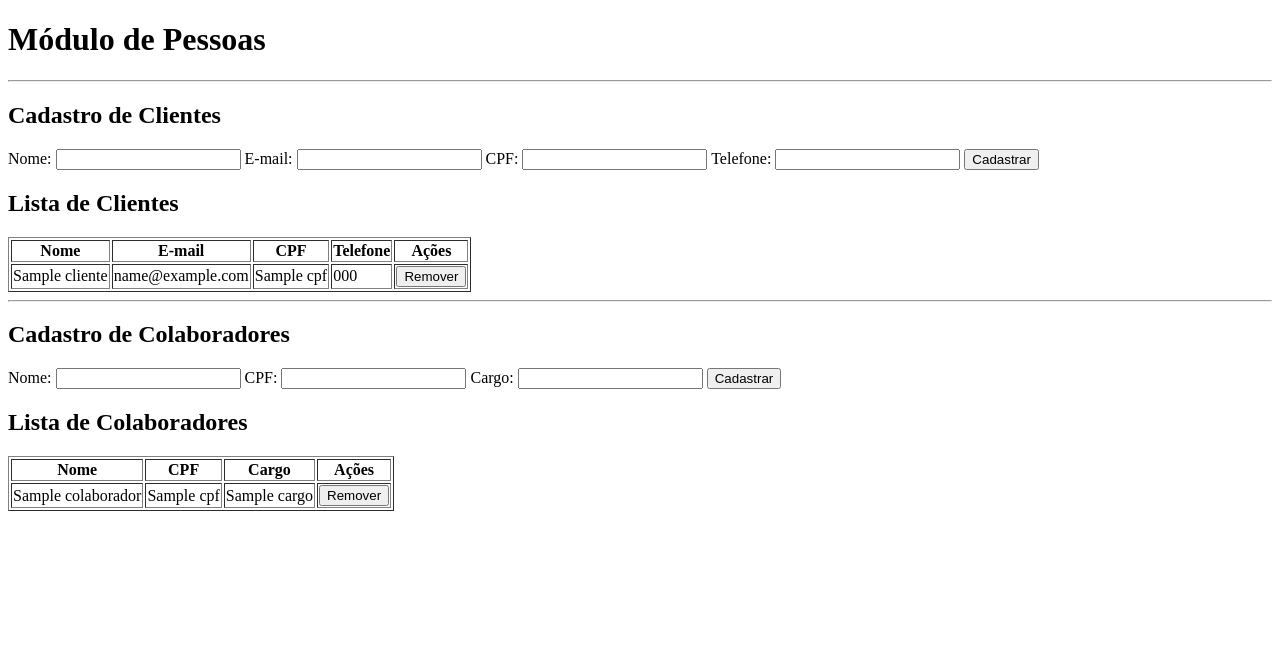
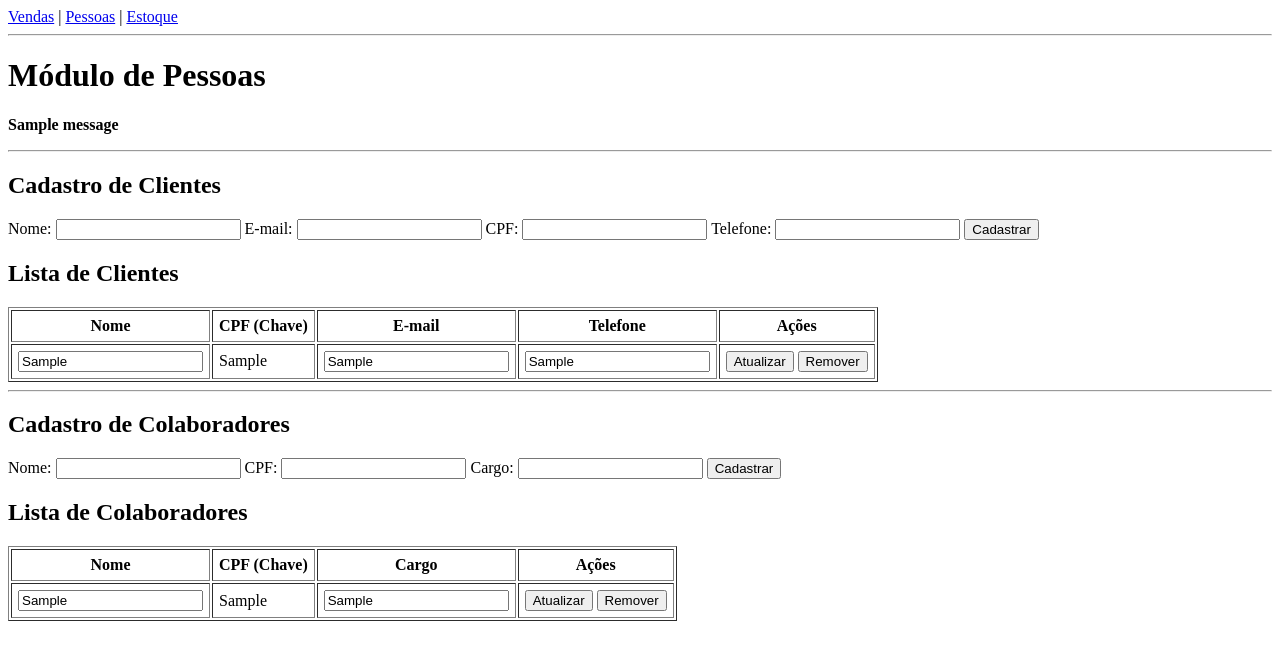
Before and after one commit to VexVinny/AuraMotors, a Django app: template core/templates/pessoas.html in a window 1280 px wide. Shown: the top 660 px of the page. Run offline with Django 5.2, Linux system fonts and the light colour scheme; the template is opened without the code that fills it: most values are stand-ins (such as "Sample title", 1, 10 or a date in 2020); one stand-in notice (Sample message) is shown; parts of the project's set-up code (start-up, migrations or seed data) failed here and were passed over.

Commit message:
Alterações menores relacionando a recepção de valores para tuplos

```diff
--- a/core/templates/pessoas.html
+++ b/core/templates/pessoas.html
@@ -1,4 +1,3 @@
-
 <!DOCTYPE html>
 <html lang="pt-br">
 <head>
@@ -6,38 +5,39 @@
     <title>Aura Motors - Pessoas</title>
 </head>
 <body>
+    <nav>
+        <a href="{% url 'vendas' %}">Vendas</a> |
+        <a href="{% url 'pessoas' %}">Pessoas</a> |
+        <a href="{% url 'estoque' %}">Estoque</a>
+    </nav>
+    <hr>
     <h1>Módulo de Pessoas</h1>
-    <hr>
+
+    {% if messages %}
+        {% for message in messages %}
+            <p><strong>{{ message }}</strong></p>
+        {% endfor %}
+        <hr>
+    {% endif %}
 
     <h2>Cadastro de Clientes</h2>
-
     <form method="POST" action="{% url 'pessoas' %}">
         {% csrf_token %}
         <input type="hidden" name="acao" value="inserir_cliente">
-
-        <label>Nome:</label>
-        <input type="text" name="nome" required>
-
-        <label>E-mail:</label>
-        <input type="email" name="email" required>
-
-        <label>CPF:</label>
-        <input type="text" name="cpf" required>
-
-        <label>Telefone:</label>
-        <input type="text" name="telefone">
-
+        <label>Nome:</label> <input type="text" name="nome" required>
+        <label>E-mail:</label> <input type="email" name="email" required>
+        <label>CPF:</label> <input type="text" name="cpf" required>
+        <label>Telefone:</label> <input type="text" name="telefone">
         <button type="submit">Cadastrar</button>
     </form>
 
     <h2>Lista de Clientes</h2>
-
-    <table border="1">
+    <table border="1" cellpadding="6">
         <thead>
             <tr>
                 <th>Nome</th>
+                <th>CPF (Chave)</th>
                 <th>E-mail</th>
-                <th>CPF</th>
                 <th>Telefone</th>
                 <th>Ações</th>
             </tr>
@@ -45,23 +45,30 @@
         <tbody>
             {% for cliente in clientes %}
             <tr>
-                <td>{{ cliente.nome }}</td>
-                <td>{{ cliente.email }}</td>
-                <td>{{ cliente.cpf }}</td>
-                <td>{{ cliente.telefone }}</td>
+                <!-- Assumindo ordem: 0=Nome, 1=CPF, 2=Email, 3=Telefone -->
                 <td>
-                    <form method="POST" action="{% url 'pessoas' %}">
+                    <form id="cli-{{ cliente.1 }}" method="POST" action="{% url 'pessoas' %}">
+                        {% csrf_token %}
+                        <input type="hidden" name="acao" value="atualizar_cliente">
+                        <input type="hidden" name="cpf" value="{{ cliente.1 }}">
+                        <input type="text" name="nome" value="{{ cliente.0 }}" required>
+                    </form>
+                </td>
+                <td>{{ cliente.1 }}</td> <!-- O CPF não se edita por ser Chave Primária -->
+                <td><input type="email" form="cli-{{ cliente.1 }}" name="email" value="{{ cliente.2 }}" required></td>
+                <td><input type="text" form="cli-{{ cliente.1 }}" name="telefone" value="{{ cliente.3 }}"></td>
+                <td>
+                    <button type="submit" form="cli-{{ cliente.1 }}">Atualizar</button>
+                    <form method="POST" action="{% url 'pessoas' %}" style="display:inline;">
                         {% csrf_token %}
                         <input type="hidden" name="acao" value="remover_cliente">
-                        <input type="hidden" name="cpf" value="{{ cliente.cpf }}">
-                        <button type="submit">Remover</button>
+                        <input type="hidden" name="cpf" value="{{ cliente.1 }}">
+                        <button type="submit" onclick="return confirm('Remover este cliente?');">Remover</button>
                     </form>
                 </td>
             </tr>
             {% empty %}
-            <tr>
-                <td colspan="5">Nenhum cliente cadastrado.</td>
-            </tr>
+            <tr><td colspan="5">Nenhum cliente cadastrado.</td></tr>
             {% endfor %}
         </tbody>
     </table>
@@ -69,30 +76,21 @@
     <hr>
 
     <h2>Cadastro de Colaboradores</h2>
-
     <form method="POST" action="{% url 'pessoas' %}">
         {% csrf_token %}
         <input type="hidden" name="acao" value="inserir_colaborador">
-
-        <label>Nome:</label>
-        <input type="text" name="nome" required>
-
-        <label>CPF:</label>
-        <input type="text" name="cpf" required>
-
-        <label>Cargo:</label>
-        <input type="text" name="cargo" required>
-
+        <label>Nome:</label> <input type="text" name="nome" required>
+        <label>CPF:</label> <input type="text" name="cpf" required>
+        <label>Cargo:</label> <input type="text" name="cargo" required>
         <button type="submit">Cadastrar</button>
     </form>
 
     <h2>Lista de Colaboradores</h2>
-
-    <table border="1">
+    <table border="1" cellpadding="6">
         <thead>
             <tr>
                 <th>Nome</th>
-                <th>CPF</th>
+                <th>CPF (Chave)</th>
                 <th>Cargo</th>
                 <th>Ações</th>
             </tr>
@@ -100,25 +98,31 @@
         <tbody>
             {% for colaborador in colaboradores %}
             <tr>
-                <td>{{ colaborador.nome }}</td>
-                <td>{{ colaborador.cpf }}</td>
-                <td>{{ colaborador.cargo }}</td>
+                <!-- Assumindo ordem: 0=Nome, 1=CPF, 2=Cargo -->
                 <td>
-                    <form method="POST" action="{% url 'pessoas' %}">
+                    <form id="colab-{{ colaborador.1 }}" method="POST" action="{% url 'pessoas' %}">
+                        {% csrf_token %}
+                        <input type="hidden" name="acao" value="atualizar_colaborador">
+                        <input type="hidden" name="cpf" value="{{ colaborador.1 }}">
+                        <input type="text" name="nome" value="{{ colaborador.0 }}" required>
+                    </form>
+                </td>
+                <td>{{ colaborador.1 }}</td>
+                <td><input type="text" form="colab-{{ colaborador.1 }}" name="cargo" value="{{ colaborador.2 }}" required></td>
+                <td>
+                    <button type="submit" form="colab-{{ colaborador.1 }}">Atualizar</button>
+                    <form method="POST" action="{% url 'pessoas' %}" style="display:inline;">
                         {% csrf_token %}
                         <input type="hidden" name="acao" value="remover_colaborador">
-                        <input type="hidden" name="cpf" value="{{ colaborador.cpf }}">
-                        <button type="submit">Remover</button>
+                        <input type="hidden" name="cpf" value="{{ colaborador.1 }}">
+                        <button type="submit" onclick="return confirm('Remover colaborador?');">Remover</button>
                     </form>
                 </td>
             </tr>
             {% empty %}
-            <tr>
-                <td colspan="4">Nenhum colaborador cadastrado.</td>
-            </tr>
+            <tr><td colspan="4">Nenhum colaborador cadastrado.</td></tr>
             {% endfor %}
         </tbody>
     </table>
-
 </body>
 </html>
```
